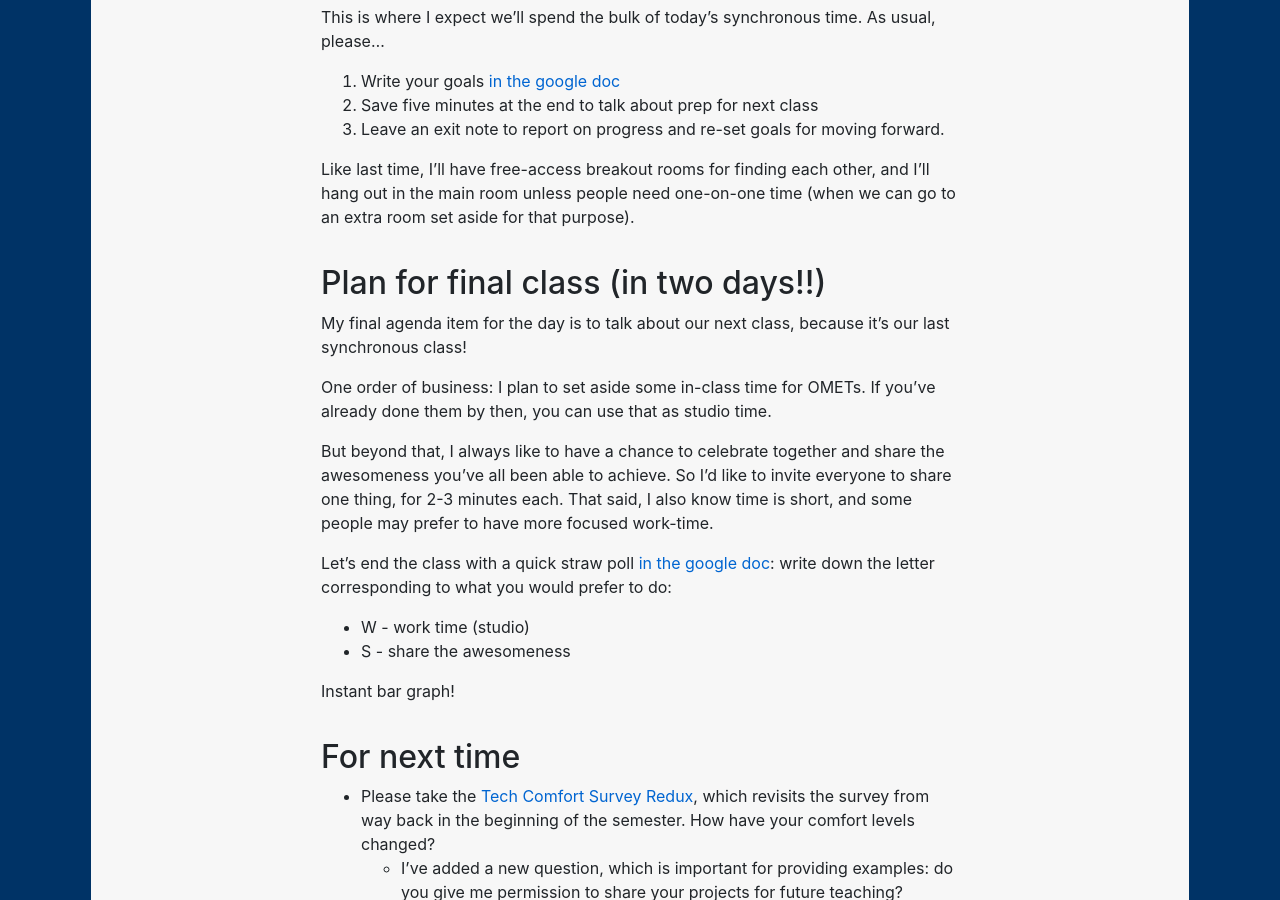
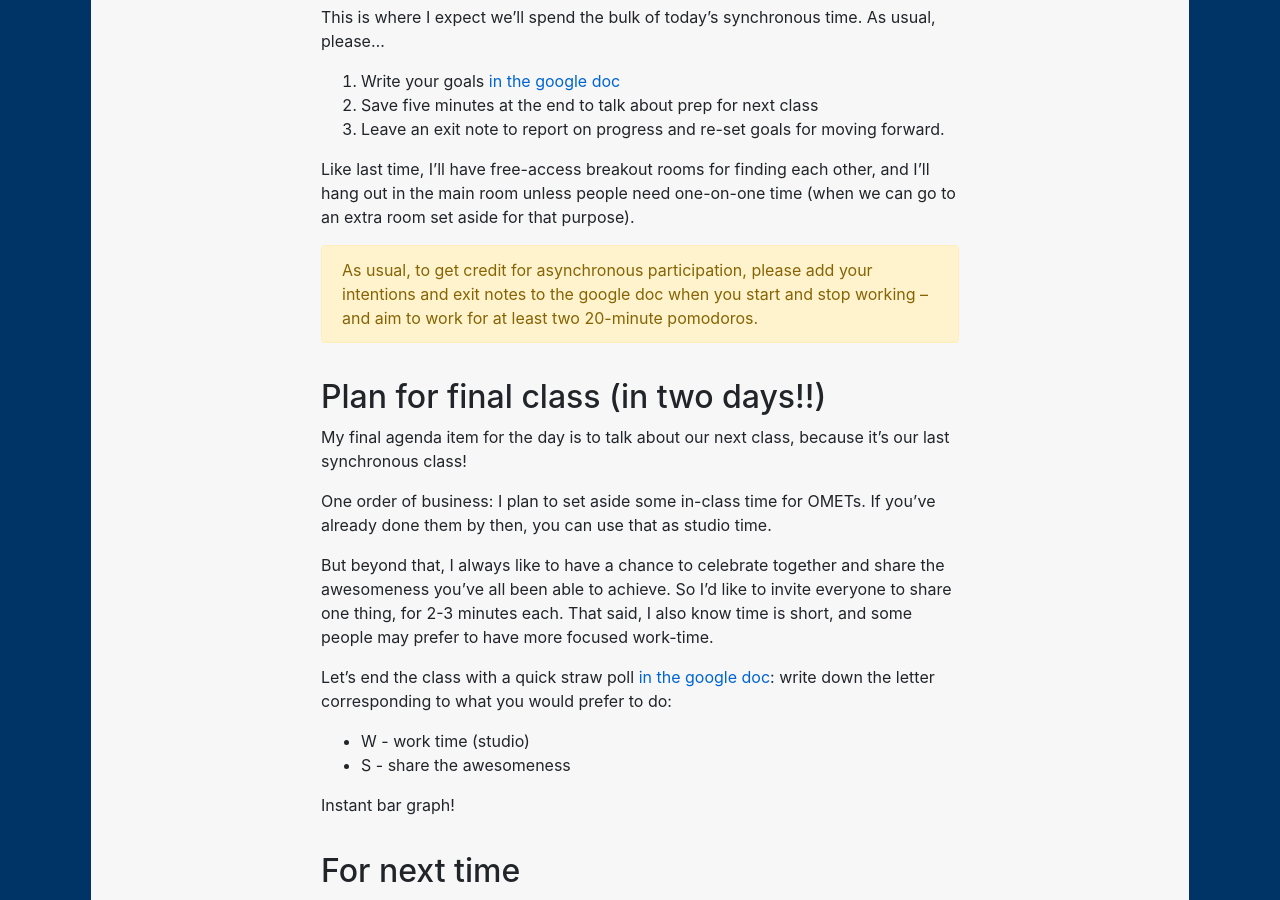
Before and after one commit to benmiller314/cdm2021spring, a Jekyll site: the page built from plans/lesson-26.md, in a window 1280 px wide and 900 px high, scrolled down 2236 px. Built offline with Jekyll 4.4.1, drawn with Linux system fonts in a browser that asks for light colours; our own code applies the rules of GitHub Pages for plain Markdown files; some of the changed text lies outside the part shown.

Commit message:
minor title change

```diff
--- a/plans/lesson-26.md
+++ b/plans/lesson-26.md
@@ -1,4 +1,4 @@
-# Consolidation Unit Studio / Preparing the Final Reflective Letter
+# Consolidation Unit Studio / Guidance for the Final Reflective Letter
 
 **Work to have done**: <!-- respond to an updated version of the [Tech Comfort Survey](http://bit.ly/cdm-tech-survey); -->Read Paul Ford [on the pleasures of reading git commit histories](https://www.nytimes.com/2019/06/11/magazine/letter-of-recommendation-bug-fixes-git.html); maybe read back through your old notes (in the [google doc](http://bit.ly/cdm2021spring-notes); begin preparing for your final portfolio and a consolidation project to include in it; .
 
@@ -83,6 +83,10 @@
 
 Like last time, I'll have free-access breakout rooms for finding each other, and I'll hang out in the main room unless people need one-on-one time (when we can go to an extra room set aside for that purpose).
 
+<div class="alert alert-warning">
+As usual, to get credit for asynchronous participation, please add your intentions and exit notes to the google doc when you start and stop working – and aim to work for at least two 20-minute pomodoros.
+</div>
+
 
 ## Plan for final class (in two days!!)
 
```
